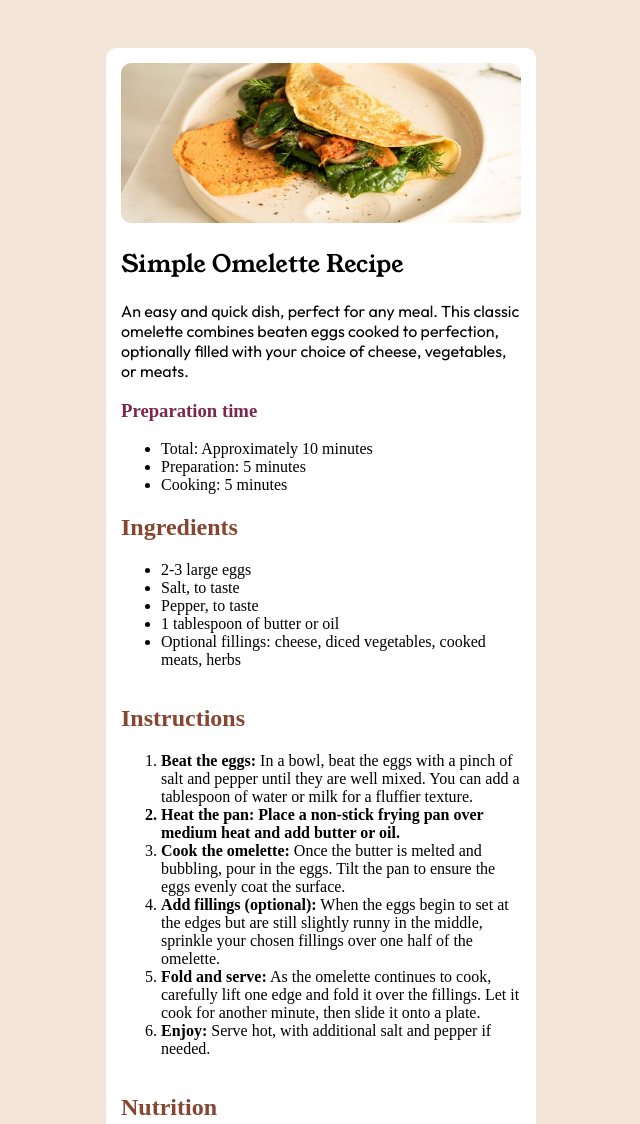
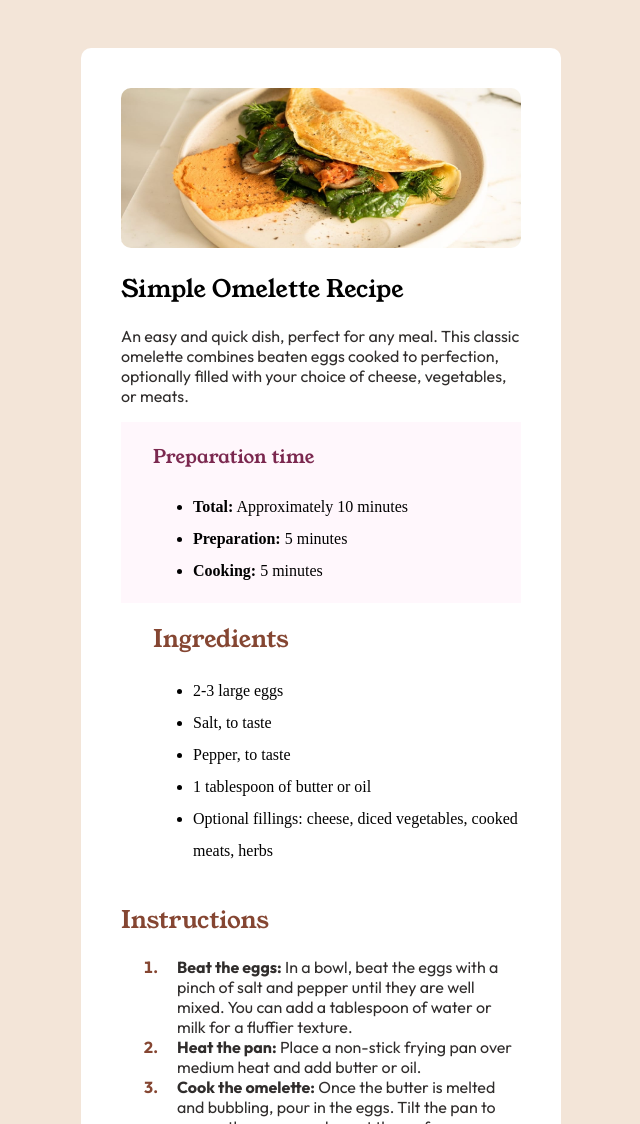
Before and after one commit to SergioCaMi/recipe-page-main, a plain HTML site: page index.html in a window 1280 px wide. Shown: the top 1124 px of the page, without its empty margins (319-959 px from the left). Drawn offline with Linux system fonts and the light colour scheme.

Commit message:
finalizando colores, fuentes, estilos y margenes

```diff
--- a/index.html
+++ b/index.html
@@ -33,13 +33,18 @@
         An easy and quick dish, perfect for any meal. This classic omelette combines beaten eggs cooked
         to perfection, optionally filled with your choice of cheese, vegetables, or meats.
       </p>
-      <h3 class="preparation__recipe">Preparation time</h3>
+    </section>
+    <section class="preparation__recipe">
+      <h3 class="subtitle__preparation">Preparation time</h3>
       <ul>
         <li>
-          Total: Approximately 10 minutes</li>
-        <li>Preparation: 5 minutes</li>
-        <li>Cooking: 5 minutes</li>
+          <strong>Total:</strong> Approximately 10 minutes
+        </li>
+        <li><strong>Preparation:</strong> 5 minutes</li>
+        <li><strong>Cooking:</strong> 5 minutes</li>
       </ul>
+    </section>
+    <section class="ingredients__recipe">
       <h2 class="subtitle">Ingredients</h2>
       <ul>
         <li>2-3 large eggs</li>
@@ -53,22 +58,25 @@
       <h2 class="subtitle">Instructions</h2>
       <ol>
         <li>
-          <strong>Beat the eggs:</strong> In a bowl, beat the eggs with a pinch of salt and pepper until they are well mixed.
+          <strong>Beat the eggs:</strong> In a bowl, beat the eggs with a pinch of salt and pepper until they are well
+          mixed.
           You can add a tablespoon of water or milk for a fluffier texture.
         </li>
-        <strong>
-          <li>Heat the pan: Place a non-stick frying pan over medium heat and add butter or oil.</li>
+          <li><strong>Heat the pan:</strong> Place a non-stick frying pan over medium heat and add butter or oil.</li>
         </strong>
         <li>
-          <strong>Cook the omelette:</strong> Once the butter is melted and bubbling, pour in the eggs. Tilt the pan to ensure
+          <strong>Cook the omelette:</strong> Once the butter is melted and bubbling, pour in the eggs. Tilt the pan to
+          ensure
           the eggs evenly coat the surface.
         </li>
         <li>
-          <strong>Add fillings (optional):</strong> When the eggs begin to set at the edges but are still slightly runny in the
+          <strong>Add fillings (optional):</strong> When the eggs begin to set at the edges but are still slightly runny
+          in the
           middle, sprinkle your chosen fillings over one half of the omelette.
         </li>
         <li>
-          <strong>Fold and serve:</strong> As the omelette continues to cook, carefully lift one edge and fold it over the
+          <strong>Fold and serve:</strong> As the omelette continues to cook, carefully lift one edge and fold it over
+          the
           fillings. Let it cook for another minute, then slide it onto a plate.
         </li>
         <li><strong>Enjoy:</strong> Serve hot, with additional salt and pepper if needed.</li>
--- a/styles/style.css
+++ b/styles/style.css
@@ -19,7 +19,7 @@
     flex-direction: column;
     width: 90vw;
     max-width: 400px;
-    padding: 15px;
+    padding: 40px;
 }
 
 .image_omelette {
@@ -31,20 +31,37 @@
 
 }
 
-.title__recipe {
+.title__recipe,
+.subtitle,
+.subtitle__preparation {
     font-family: 'Young Serif', Verdana, Geneva, Tahoma, sans-serif;
     font-weight: 400;
 }
 
-.introduction {
+
+.introduction,
+.instructions ol,
+.nutrition p {
     font-family: 'Outfit', Verdana, Geneva, Tahoma, sans-serif;
     font-weight: 400;
     font-size: 16px;
+    color: hsl(24, 5%, 18%);
+}
+
+
+.subtitle__preparation {
+    color: hsl(332, 51%, 32%);
+}
+
+.preparation__recipe,
+.ingredients__recipe {
+    padding-left: 2rem;
+    line-height: 2rem;
 
 }
 
 .preparation__recipe {
-    color: hsl(332, 51%, 32%)
+    background-color: #FFF7FC;
 }
 
 .subtitle {
@@ -56,14 +73,27 @@
     width: 90%;
 }
 
+.instructions ol li::marker {
+    color: hsl(14, 45%, 36%);
+    font-weight: bold;
+
+}
+
+
+/* Espacio entre los elementos numerados de la lista y el contenido */
+ol li {
+    padding-left: 1rem;
+}
+
 .table__nutrition td {
     padding: 0.5rem 0rem 0.5rem 3rem;
-    border-bottom: 1px solid black;
+    border-bottom: 1px solid hsl(0, 0%, 90%);
 }
 
-table td:nth-child(even){
+table td:nth-child(even) {
     color: hsl(332, 51%, 32%);
 }
+
 /* Media Querys */
 
 @media (min-width: 450px) {
```
